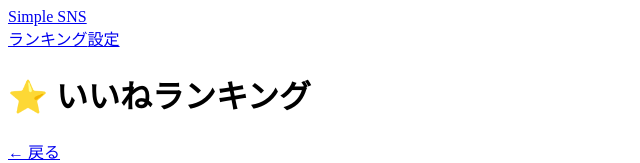
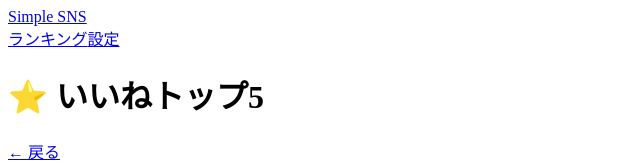
Before and after one commit to to9kuru/simple-sns, a Next.js app: page /ranking in a window 1280 px wide. Shown: the top 163 px of the page, without its empty margins (0-640 px from the left). Built offline with nearby package versions, Linux system fonts and the light colour scheme.

Commit message:
Update page.js

```diff
--- a/app/ranking/page.js
+++ b/app/ranking/page.js
@@ -1,29 +1,29 @@
 "use client";
 import { useEffect, useState } from "react";
 
-
 export default function Ranking() {
   const [posts, setPosts] = useState([]);
-
 
   useEffect(() => {
     setPosts(JSON.parse(localStorage.getItem("posts") || "[]"));
   }, []);
 
-
-const sorted = [...posts].sort((a, b) => b.likes - a.likes);
-
+  const sorted = [...posts].sort((a, b) => b.likes - a.likes).slice(0, 5);
 
   return (
     <div className="glass">
-<h1>⭐ いいねランキング</h1>
+      <h1>⭐ いいねトップ5</h1>
+
       {sorted.map((p) => (
-<div key={p.id}>
+        <div className="glass" key={p.id}>
           <a href={`/post/${p.id}`}>{p.text}</a>
           <div>👍 {p.likes}</div>
         </div>
       ))}
-<a href="/" style={{ display: "block", marginTop: 20 }}>← 戻る</a>
+
+      <a href="/" style={{ display: "block", marginTop: 20 }}>
+        ← 戻る
+      </a>
     </div>
   );
 }
```
Lines whose indentation alone changed are shown as unchanged.
